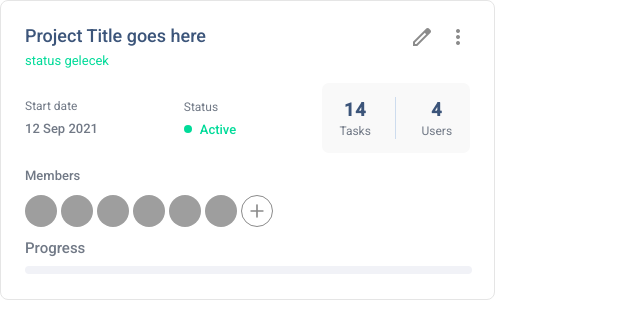
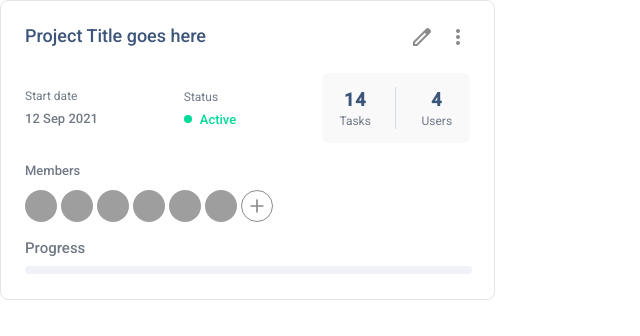
Before and after one commit to ilkerdurmaz/vue-pms-project, a Vue app: page / in a window 1280 px wide. Shown: the top 336 px of the page, without its empty margins (0-640 px from the left). Built offline with nearby package versions, Linux system fonts and the light colour scheme; grey boxes are pictures that could not be loaded.

Commit message:
card title updated

```diff
--- a/src/components/Card/CardItem.vue
+++ b/src/components/Card/CardItem.vue
@@ -28,7 +28,7 @@ const addUser = () => {
 					<span class="material-symbols-outlined"> more_vert </span>
 				</div>
 			</div>
-			<div style="font-size: 13px; color: #00db99">status gelecek</div>
+
 		</div>
 		<div class="card--body flex flex-row justify-between items-center">
 			<div class="body--date flex flex-column">
```
